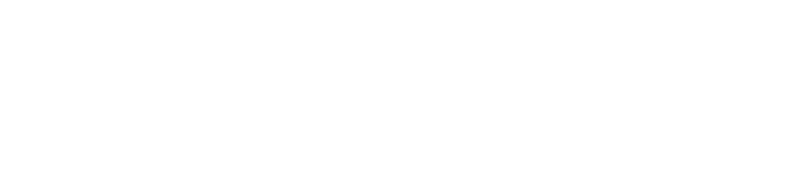
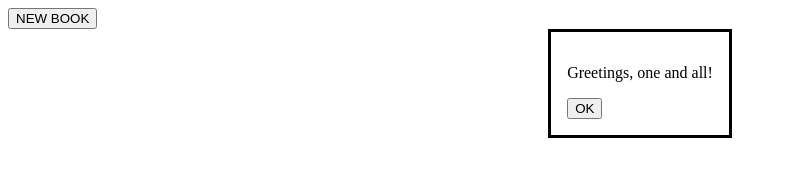
Before and after one commit to kevankas/book-library, a plain HTML site: page index.html in a window 1280 px wide. Shown: the whole page, without its empty margins (0-787 px from the left). Drawn offline with Linux system fonts and the light colour scheme.

Commit message:
adding on to boilerplate

```diff
--- a/index.html
+++ b/index.html
@@ -7,6 +7,30 @@
     <link href="styles.css" rel="stylesheet" />
 </head>
 <body>
+    <button>NEW BOOK</button>
 
+
+
+    <dialog open>
+    <p>Greetings, one and all!</p>
+    <form method="dialog">
+      <button>OK</button>
+    </form>
+  </dialog>
+
+
+    <script>
+        let myLibrary = [];
+
+        function Book() {
+        // the constructor...
+        }
+
+        function addBookToLibrary() {
+        // do stuff here
+        }
+
+
+    </script>
 </body>
 </html>
```
